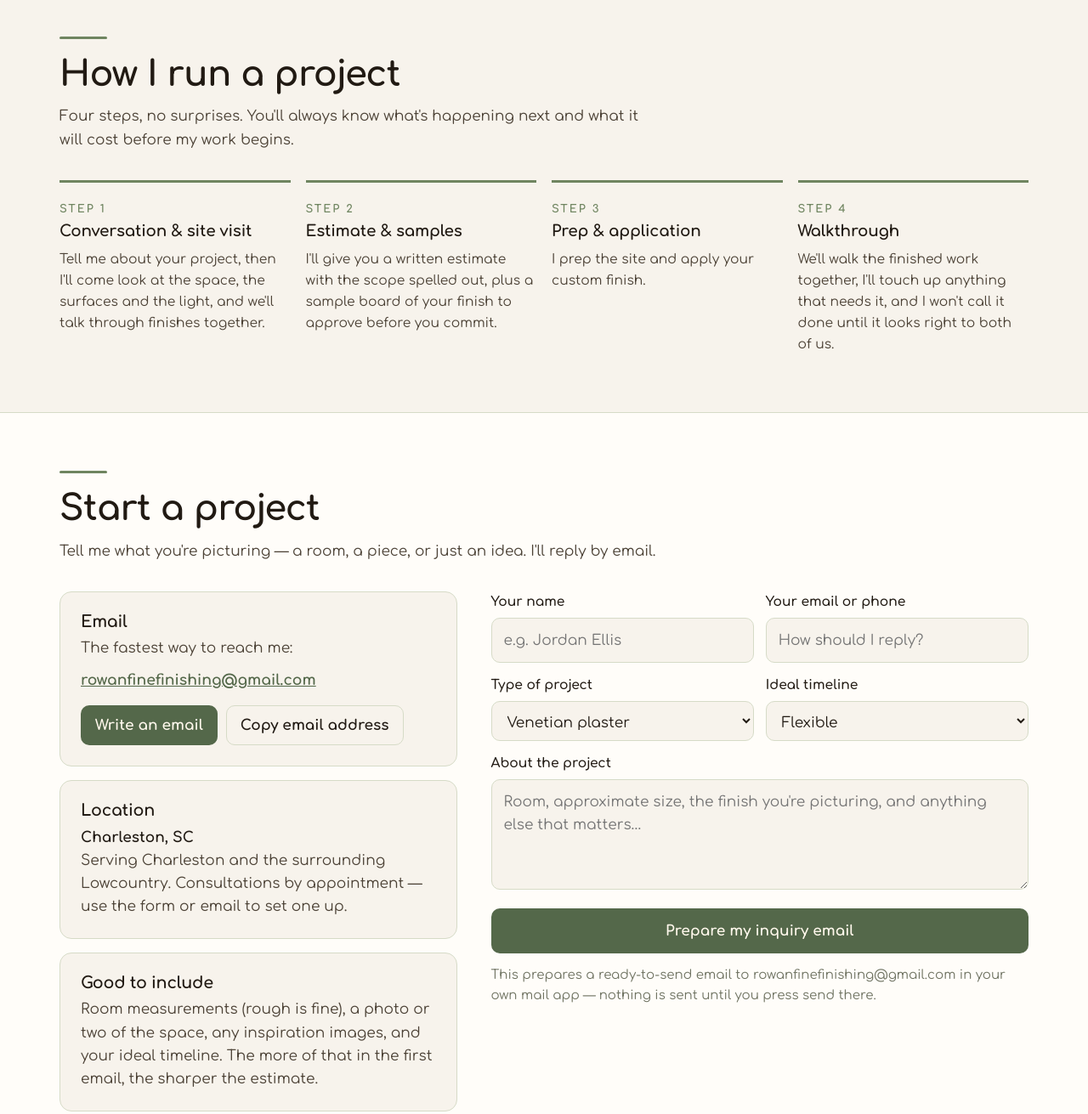
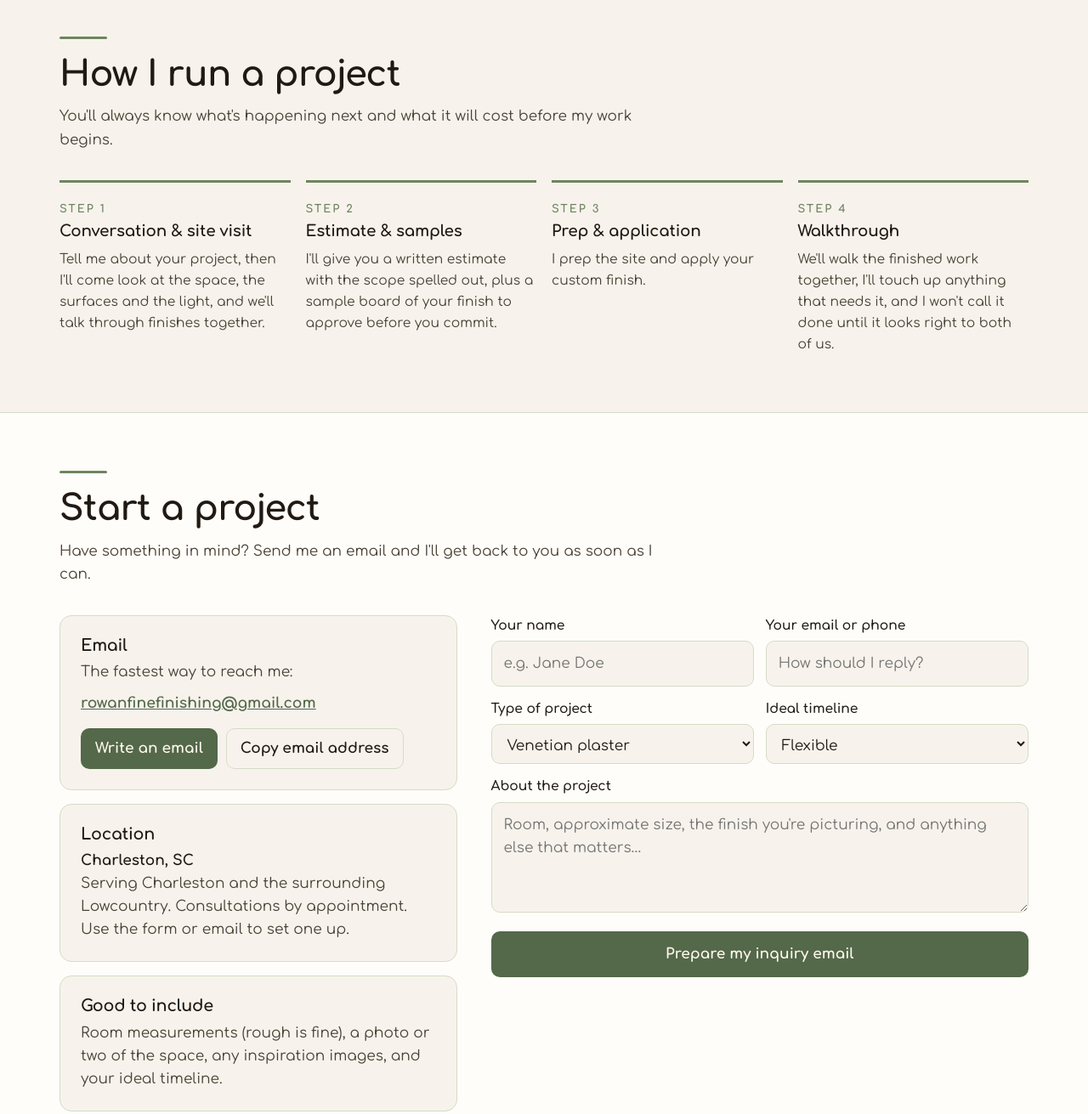
Before and after one commit to fenhoff/rowan, a plain HTML site: page index.html in a window 1280 px wide. Shown: the part 3560-4871 px from the top of the page at 85% size. Drawn offline with Linux system fonts and the light colour scheme.

Commit message:
Wording batch 2: process intro, start a project, card trims, form example

```diff
--- a/index.html
+++ b/index.html
@@ -244,7 +244,7 @@
       <div class="section-head">
         <div class="rule"></div>
         <h2>What I do</h2>
-        <p>I apply custom plasters and paints to homes and commercial spaces around Charleston. We start with a conversation and a sample to make sure we're on the same page and go from there. I can adjust the finish according to your preferences. I want to make sure everyone involved is happy with the finished product</p>
+        <p>I apply custom plasters and paints to homes and commercial spaces around Charleston. We start with a conversation and a sample to make sure we're on the same page and go from there. I can adjust the finish according to your preferences. I want to make sure everyone involved is happy with the finished product.</p>
       </div>
       <div class="svc-grid">
         <article class="svc">
@@ -341,7 +341,7 @@
       <div class="section-head">
         <div class="rule"></div>
         <h2>How I run a project</h2>
-        <p>Four steps, no surprises. You'll always know what's happening next and what it will cost before my work begins.</p>
+        <p>You'll always know what's happening next and what it will cost before my work begins.</p>
       </div>
       <div class="steps">
         <div class="step"><span class="step-n">Step 1</span><strong>Conversation &amp; site visit</strong><p>Tell me about your project, then I'll come look at the space, the surfaces and the light, and we'll talk through finishes together.</p></div>
@@ -358,7 +358,7 @@
       <div class="section-head">
         <div class="rule"></div>
         <h2>Start a project</h2>
-        <p>Tell me what you're picturing — a room, a piece, or just an idea. I'll reply by email.</p>
+        <p>Have something in mind? Send me an email and I'll get back to you as soon as I can.</p>
       </div>
       <div class="contact-grid">
         <div>
@@ -373,11 +373,11 @@
           </div>
           <div class="contact-card">
             <h3>Location</h3>
-            <p><strong style="color:var(--ink)">Charleston, SC</strong><br />Serving Charleston and the surrounding Lowcountry. Consultations by appointment — use the form or email to set one up.</p>
+            <p><strong style="color:var(--ink)">Charleston, SC</strong><br />Serving Charleston and the surrounding Lowcountry. Consultations by appointment. Use the form or email to set one up.</p>
           </div>
           <div class="contact-card">
             <h3>Good to include</h3>
-            <p>Room measurements (rough is fine), a photo or two of the space, any inspiration images, and your ideal timeline. The more of that in the first email, the sharper the estimate.</p>
+            <p>Room measurements (rough is fine), a photo or two of the space, any inspiration images, and your ideal timeline.</p>
           </div>
         </div>
         <div>
@@ -385,7 +385,7 @@
             <div class="field-row">
               <div class="field">
                 <label for="fName">Your name</label>
-                <input id="fName" name="name" type="text" autocomplete="name" required placeholder="e.g. Jordan Ellis" />
+                <input id="fName" name="name" type="text" autocomplete="name" required placeholder="e.g. Jane Doe" />
               </div>
               <div class="field">
                 <label for="fContact">Your email or phone</label>
@@ -419,7 +419,6 @@
               <textarea id="fMsg" name="message" required placeholder="Room, approximate size, the finish you're picturing, and anything else that matters…"></textarea>
             </div>
             <button class="btn btn-primary" type="submit">Prepare my inquiry email</button>
-            <p style="margin:0;color:var(--muted);font-size:.94rem">This prepares a ready-to-send email to rowanfinefinishing@gmail.com in your own mail app — nothing is sent until you press send there.</p>
           </form>
           <div class="draft" id="draftBox" aria-live="polite">
             <h3>Your inquiry is ready</h3>
```
